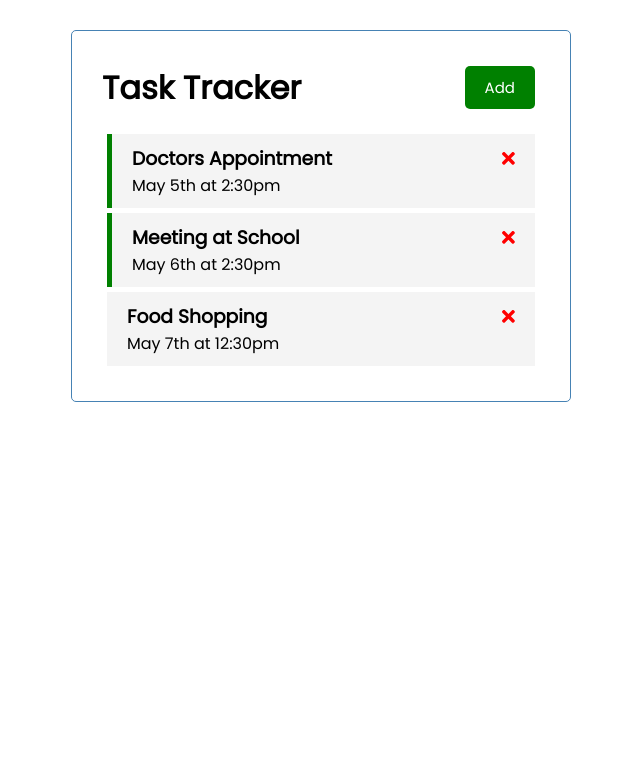
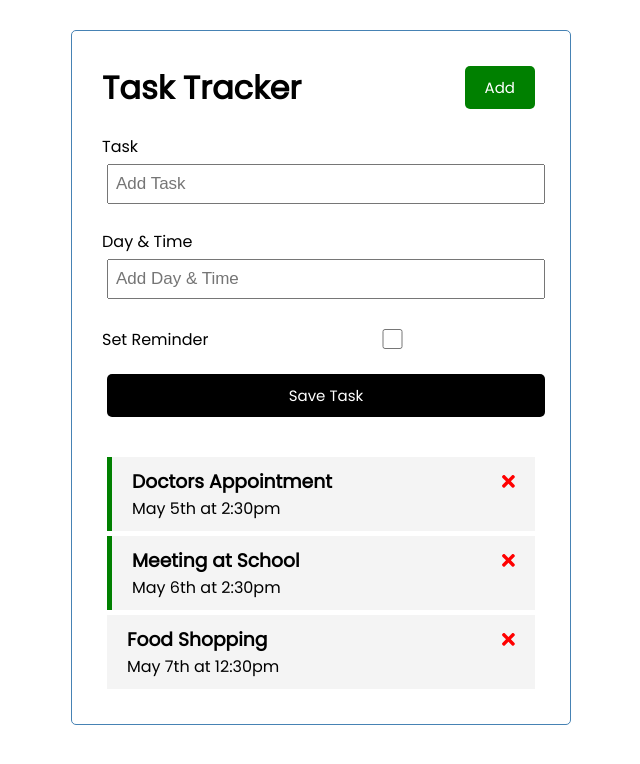
Before and after one commit to belhart/task-tracker, an Angular app: page / in a window 1280 px wide. Shown: the top 764 px of the page, without its empty margins (319-959 px from the left). Built offline with nearby package versions, Linux system fonts and the light colour scheme; data requests are answered from the project's data file.

Commit message:
form input now gets placed into new task

```diff
--- a/src/app/app.module.ts
+++ b/src/app/app.module.ts
@@ -1,7 +1,7 @@
 import { NgModule } from '@angular/core';
 import { BrowserModule } from '@angular/platform-browser';
 import {  HttpClientModule } from "@angular/common/http";
-
+import { FormsModule } from "@angular/forms";
 import { AppComponent } from './app.component';
 import { HeaderComponent } from './components/header/header.component';
 import { ButtonComponent } from './components/button/button.component';
@@ -22,7 +22,8 @@
   imports: [
     BrowserModule,
     FontAwesomeModule,
-    HttpClientModule
+    HttpClientModule,
+    FormsModule
   ],
   providers: [],
   bootstrap: [AppComponent]
--- a/src/app/components/add-task/add-task.component.css
+++ b/src/app/components/add-task/add-task.component.css
@@ -0,0 +1,3 @@
+.add-form {
+    margin-bottom: 40px;
+}
--- a/src/app/components/add-task/add-task.component.html
+++ b/src/app/components/add-task/add-task.component.html
@@ -1 +1,15 @@
-<p>add-task works!</p>
+<form class="add-form" (ngSubmit)="onSubmit">
+    <div class="form-control">
+        <label for="text">Task</label>
+        <input type="text" name="text" [(ngModel)]="text" id="text" placeholder="Add Task">
+    </div>
+    <div class="form-control">
+        <label for="day">Day & Time</label>
+        <input type="text" name="day" [(ngModel)]="day" id="day" placeholder="Add Day & Time">
+    </div>
+    <div class="form-control form-control-check">
+        <label for="reminder">Set Reminder</label>
+        <input type="checkbox" name="reminder" [(ngModel)]="reminder" id="reminder">
+    </div>
+    <input type="submit" value="Save Task" class="btn btn-block">
+</form>
--- a/src/app/components/add-task/add-task.component.ts
+++ b/src/app/components/add-task/add-task.component.ts
@@ -6,10 +6,27 @@
   styleUrls: ['./add-task.component.css']
 })
 export class AddTaskComponent implements OnInit {
+  text: string = "";
+  day: string = "";
+  reminder: boolean = false;
+
 
   constructor() { }
 
   ngOnInit(): void {
   }
 
+  onSubmit(){
+    if(!this.text){
+      alert("Add a task"); return;
+    }
+
+    const newTask = {
+      text: this.text,
+      day: this.day,
+      reminder: this.reminder
+    }
+
+    //emit
+  }
 }
--- a/src/app/components/tasks/tasks.component.html
+++ b/src/app/components/tasks/tasks.component.html
@@ -1,3 +1,4 @@
+<app-add-task></app-add-task>
 <app-task-item
     *ngFor="let task of tasks"
     [task]="task"
```
